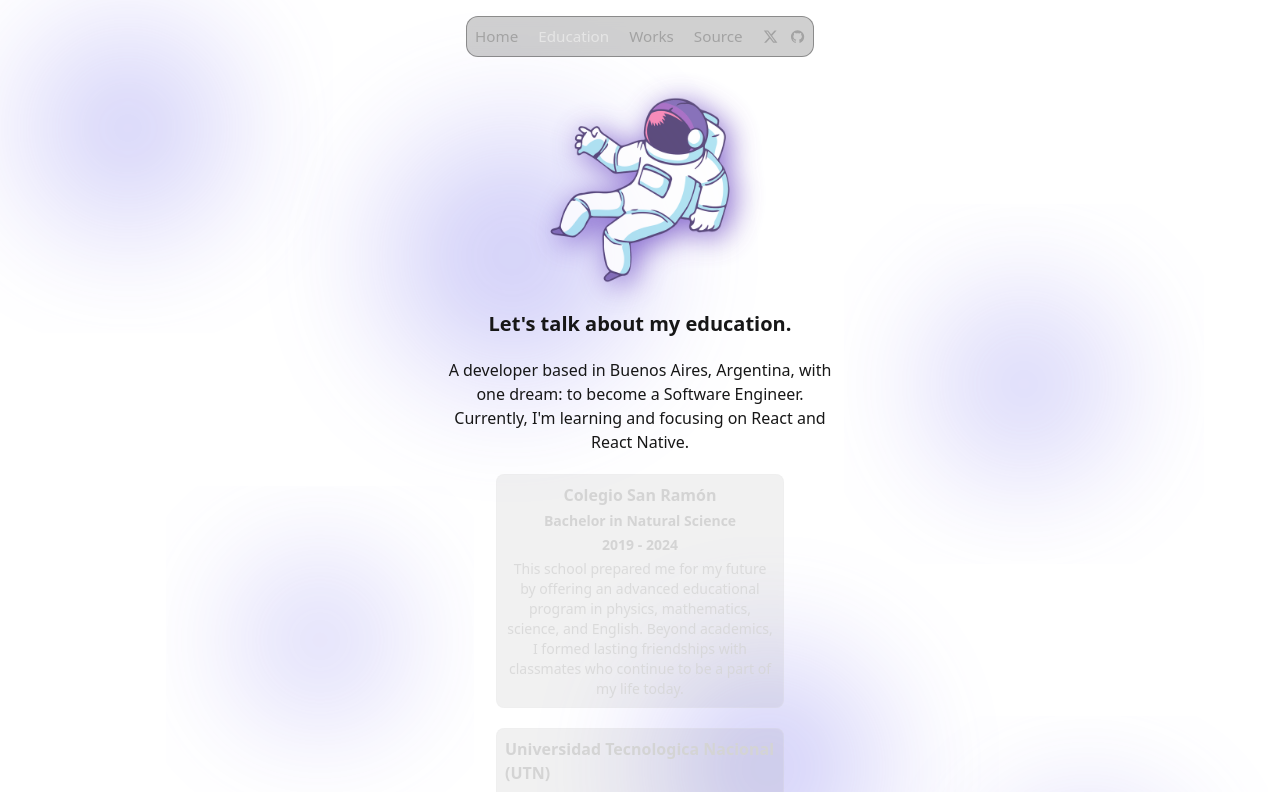
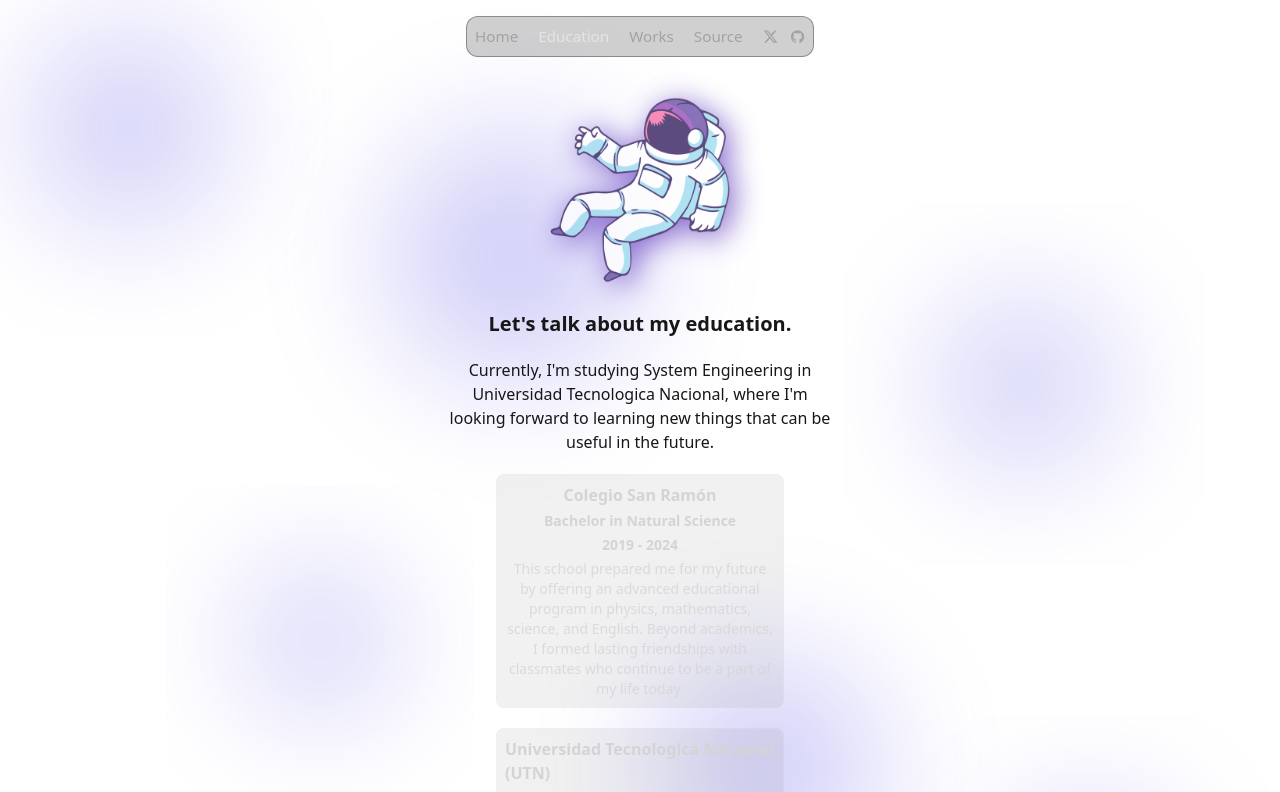
Before and after one commit to AgustinBN/worksland, a Next.js app: page /education in a window 1280 px wide. Shown: the top 792 px of the page. Built offline with nearby package versions, Linux system fonts and the light colour scheme.

Commit message:
fix tabs description

```diff
--- a/src/app/education/page.tsx
+++ b/src/app/education/page.tsx
@@ -26,9 +26,9 @@ const Education = () => {
     <main className="min-h-fit px-4 sm:px-8 lg:px-16">
       <Section title="Let's talk about my education.">
         <p className="text-center w-full sm:w-2/3 lg:w-1/3">
-          A developer based in Buenos Aires, Argentina, with one dream: to
-          become a Software Engineer. Currently, I&apos;m learning and focusing
-          on React and React Native.
+          Currently, I&apos;m studying System Engineering in Universidad
+          Tecnologica Nacional, where I&apos;m looking forward to learning new
+          things that can be useful in the future.
         </p>
         <div className="flex flex-col gap-5 w-full md:w-1/2 items-center">
           {institutions.map(
--- a/src/app/works/page.tsx
+++ b/src/app/works/page.tsx
@@ -15,7 +15,10 @@ const Works = () => {
   return (
     <main className="min-h-fit px-4 sm:px-8 lg:px-16">
       <Section title="What have I done this years?">
-        <p className="text-center w-1/3"></p>
+        <p className="text-center w-full sm:w-2/3 lg:w-1/3">
+          Nowadays, I&apos;m not working on anything but I have the intention to
+          start new projects in the near future.
+        </p>
         {worksList.map(({ label, rank, from, to, description }, index) => (
           <WorkCard
             key={index}
```
